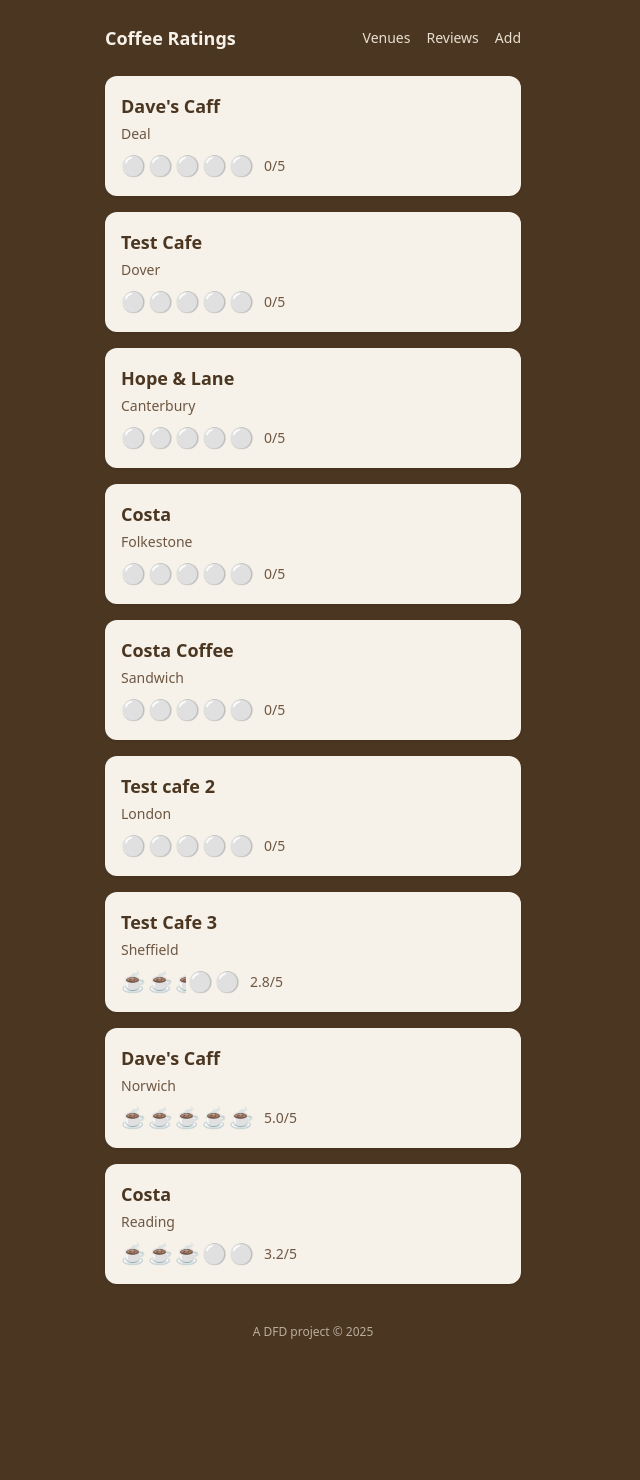
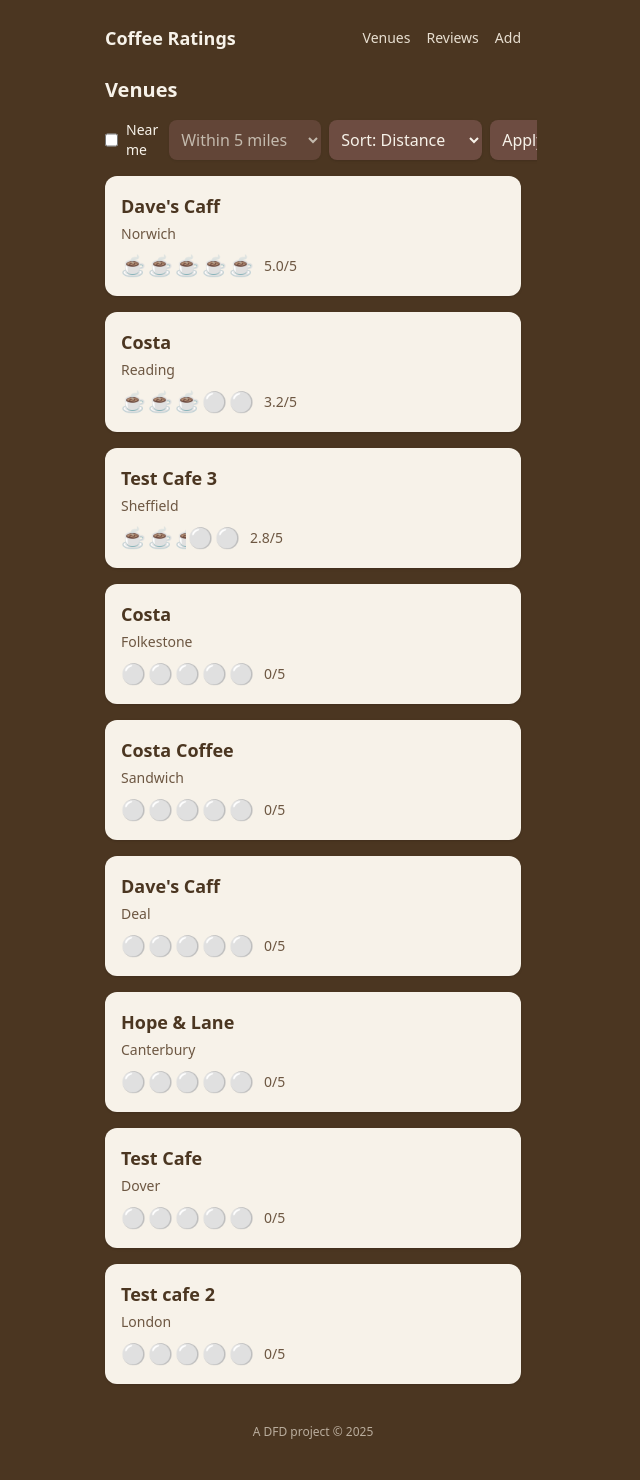
Before and after one commit to davidfromkent/coffee_ratings, a FastAPI app: page /venues in a window 1280 px wide. Shown: the whole page, without its empty margins (327-967 px from the left). Before the commit the page ends 1339 px from the top, so only its background shows below. Run offline with FastAPI, Linux system fonts and the light colour scheme; data comes from the database, SQL or seed files in the repository; some libraries are stand-ins or nearby versions.

Commit message:
Add near-me venues UI and distance sorting

```diff
--- a/app/main.py
+++ b/app/main.py
@@ -8,6 +8,7 @@ from sqlalchemy import func, or_
 from typing import Optional
 from urllib.parse import urlparse, urlunparse, parse_qsl, urlencode
 from datetime import date
+import math
 
 from .dependencies import get_db
 from . import models
@@ -69,6 +70,24 @@ def _add_msg(url: str, msg: str) -> str:
 
 
 # ---------------------------------------------------------
+# Helper: haversine distance in miles
+# ---------------------------------------------------------
+def _haversine_miles(lat1: float, lon1: float, lat2: float, lon2: float) -> float:
+    r_km = 6371.0088
+    to_rad = math.radians
+    dlat = to_rad(lat2 - lat1)
+    dlon = to_rad(lon2 - lon1)
+    a = (
+        math.sin(dlat / 2) ** 2
+        + math.cos(to_rad(lat1)) * math.cos(to_rad(lat2)) * math.sin(dlon / 2) ** 2
+    )
+    c = 2 * math.asin(math.sqrt(a))
+    km = r_km * c
+    miles = km * 0.621371
+    return miles
+
+
+# ---------------------------------------------------------
 # DELETE REVIEW
 # ---------------------------------------------------------
 @app.post("/reviews/{review_id}/delete")
@@ -104,14 +123,84 @@ def home(request: Request):
 
 
 # ---------------------------------------------------------
-# VENUES LIST
+# VENUES LIST (with Near me support)
 # ---------------------------------------------------------
 @app.get("/venues", response_class=HTMLResponse)
-def list_venues(request: Request, db: Session = Depends(get_db)):
+def list_venues(
+    request: Request,
+    near_me: int = 0,
+    radius: int = 5,
+    sort: str = "distance",
+    lat: Optional[float] = None,
+    lng: Optional[float] = None,
+    db: Session = Depends(get_db),
+):
     venues = db.query(models.Venue).all()
+
+    near_me_enabled = bool(near_me)
+
+    # Default sort behaviour:
+    # - if near_me enabled, default to distance
+    # - otherwise default to rating (keeps it useful)
+    if not sort:
+        sort = "distance" if near_me_enabled else "rating"
+
+    user_lat = lat
+    user_lng = lng
+
+    # Attach distance_miles where possible
+    for v in venues:
+        setattr(v, "distance_miles", None)
+        if near_me_enabled and user_lat is not None and user_lng is not None:
+            if v.latitude is not None and v.longitude is not None:
+                try:
+                    v.distance_miles = _haversine_miles(
+                        float(user_lat), float(user_lng), float(v.latitude), float(v.longitude)
+                    )
+                except Exception:
+                    v.distance_miles = None
+
+    # If near_me enabled and we have user coords, filter to venues with coords and within radius
+    if near_me_enabled and user_lat is not None and user_lng is not None:
+        filtered = []
+        for v in venues:
+            if v.distance_miles is None:
+                continue
+            if v.distance_miles <= float(radius):
+                filtered.append(v)
+        venues = filtered
+
+    # Sorting
+    if near_me_enabled and sort == "distance":
+        venues = sorted(
+            venues,
+            key=lambda v: (v.distance_miles is None, v.distance_miles if v.distance_miles is not None else 1e9),
+        )
+    elif sort == "value":
+        venues = sorted(
+            venues,
+            key=lambda v: (v.avg_cost is None, -(v.avg_cost or 0), -(v.avg_total_score or 0), v.name.lower()),
+        )
+    else:
+        # rating
+        venues = sorted(
+            venues,
+            key=lambda v: (v.avg_total_score is None, -(v.avg_total_score or 0), v.name.lower()),
+        )
+
     return templates.TemplateResponse(
         "venues.html",
-        {"request": request, "venues": venues, "title": "Venues", "back_url": "/"},
+        {
+            "request": request,
+            "venues": venues,
+            "title": "Venues",
+            "back_url": "/",
+            "near_me": near_me_enabled,
+            "radius": radius,
+            "sort": sort,
+            "user_lat": user_lat,
+            "user_lng": user_lng,
+        },
     )
 
 
--- a/app/templates/venues.html
+++ b/app/templates/venues.html
@@ -2,6 +2,74 @@
 {% import "cup_macros.html" as cups %}
 
 {% block content %}
+
+<h2 class="text-xl font-semibold text-[#f7f2e9] mb-4">
+    Venues
+</h2>
+
+<!-- Near me controls -->
+<form method="get" action="/venues" class="mb-4 flex flex-col gap-2 sm:flex-row sm:items-center sm:gap-2">
+
+    <div class="flex items-center gap-2">
+        <input type="hidden" name="near_me" value="0">
+        <input id="near_me"
+               type="checkbox"
+               name="near_me"
+               value="1"
+               {% if near_me %}checked{% endif %}
+               class="h-4 w-4">
+        <label for="near_me" class="text-sm text-[#f7f2e9] select-none">
+            Near me
+        </label>
+    </div>
+
+    <select name="radius"
+            class="w-full sm:w-auto rounded-lg p-2 bg-[#6d4c41] text-[#f7f2e9] shadow"
+            {% if not near_me %}disabled{% endif %}>
+        {% for r in [1,2,5,10,20] %}
+        <option value="{{ r }}" {% if radius and radius|int == r %}selected{% endif %}>Within {{ r }} mile{% if r != 1 %}s{% endif %}</option>
+        {% endfor %}
+    </select>
+
+    <select name="sort"
+            class="w-full sm:w-auto rounded-lg p-2 bg-[#6d4c41] text-[#f7f2e9] shadow">
+        <option value="distance" {% if sort == "distance" %}selected{% endif %}>Sort: Distance</option>
+        <option value="rating" {% if sort == "rating" %}selected{% endif %}>Sort: Best rated</option>
+        <option value="value" {% if sort == "value" %}selected{% endif %}>Sort: Best value</option>
+    </select>
+
+    <!-- Hidden fields populated by JS when Near me is checked -->
+    <input type="hidden" name="lat" id="user_lat" value="{{ user_lat or '' }}">
+    <input type="hidden" name="lng" id="user_lng" value="{{ user_lng or '' }}">
+
+    <button type="submit" class="hidden"></button>
+
+    <button type="button"
+            id="applyNearMeBtn"
+            class="w-full sm:w-auto bg-[#6d4c41] text-[#f7f2e9] py-2 px-3 rounded-lg shadow hover:bg-[#5d4037]">
+        Apply
+    </button>
+</form>
+
+{% if near_me and (not user_lat or not user_lng) %}
+<div class="mb-4 bg-red-700 text-white p-3 rounded-lg shadow text-sm">
+    Location not available.
+</div>
+{% endif %}
+
+{% if near_me and venues|length > 0 %}
+{% set any_coords = false %}
+{% for v in venues %}
+    {% if v.latitude is not none and v.longitude is not none %}
+        {% set any_coords = true %}
+    {% endif %}
+{% endfor %}
+{% if not any_coords %}
+<div class="mb-4 bg-[#6d4c41] text-[#f7f2e9] p-3 rounded-lg shadow text-sm">
+    No venues have location data yet.
+</div>
+{% endif %}
+{% endif %}
 
 {% if venues|length == 0 %}
 <p class="text-[#e8dfd1] text-sm">No venues yet.</p>
@@ -13,6 +81,8 @@
     <a href="/venues/{{ v.id }}"
        class="block bg-[#f7f2e9] rounded-xl p-4 shadow hover:bg-white transition">
 
+        <div class="flex items-start justify-between gap-3">
+            <div class="min-w-0">
                 <h2 class="text-lg font-semibold text-[#4b3621] mb-1">
                     {{ v.name }}
                 </h2>
@@ -20,12 +90,32 @@
                 <p class="text-sm text-[#6d5742] mb-2">
                     {{ v.location }}
                 </p>
+            </div>
 
+            {% if near_me and v.distance_miles is defined and v.distance_miles is not none %}
+            <div class="shrink-0 text-xs bg-[#6d4c41] text-[#f7f2e9] px-2 py-1 rounded-lg shadow">
+                {{ "%.1f"|format(v.distance_miles) }} mi
+            </div>
+            {% endif %}
+        </div>
+
+        <div class="flex items-center justify-between gap-3">
             <div class="flex items-center">
                 {{ cups.render_cups(v.avg_total_score or 0) }}
                 <span class="text-[#6d5742] text-sm ml-2">
                     {{ (v.avg_total_score or 0)|round(1) }}/5
                 </span>
+            </div>
+
+            {% if v.latitude is not none and v.longitude is not none %}
+            <a href="https://www.google.com/maps/dir/?api=1&destination={{ v.latitude }},{{ v.longitude }}"
+               class="text-xs text-[#6d4c41] underline"
+               target="_blank"
+               rel="noopener"
+               onclick="event.stopPropagation();">
+                Directions
+            </a>
+            {% endif %}
         </div>
 
     </a>
@@ -34,4 +124,58 @@
 </div>
 {% endif %}
 
+<script>
+document.addEventListener("DOMContentLoaded", function () {
+    const nearMeCheckbox = document.getElementById("near_me");
+    const latField = document.getElementById("user_lat");
+    const lngField = document.getElementById("user_lng");
+    const applyBtn = document.getElementById("applyNearMeBtn");
+    const form = applyBtn ? applyBtn.closest("form") : null;
+
+    function setRadiusDisabledState() {
+        const radiusSelect = document.querySelector('select[name="radius"]');
+        if (!radiusSelect) return;
+        radiusSelect.disabled = !nearMeCheckbox.checked;
+    }
+
+    setRadiusDisabledState();
+
+    if (nearMeCheckbox) {
+        nearMeCheckbox.addEventListener("change", function () {
+            setRadiusDisabledState();
+        });
+    }
+
+    if (applyBtn && form) {
+        applyBtn.addEventListener("click", function () {
+            if (!nearMeCheckbox.checked) {
+                // Clear coords and submit normally
+                if (latField) latField.value = "";
+                if (lngField) lngField.value = "";
+                form.submit();
+                return;
+            }
+
+            if (!navigator.geolocation) {
+                form.submit();
+                return;
+            }
+
+            navigator.geolocation.getCurrentPosition(
+                function (pos) {
+                    if (latField) latField.value = pos.coords.latitude;
+                    if (lngField) lngField.value = pos.coords.longitude;
+                    form.submit();
+                },
+                function () {
+                    // Submit anyway, backend can show "Location not available"
+                    form.submit();
+                },
+                { enableHighAccuracy: false, timeout: 8000, maximumAge: 300000 }
+            );
+        });
+    }
+});
+</script>
+
 {% endblock %}
```
Also changed, not shown: app/templates/venue_detail.html (+12 -1 lines). Lines whose indentation alone changed are shown as unchanged.
